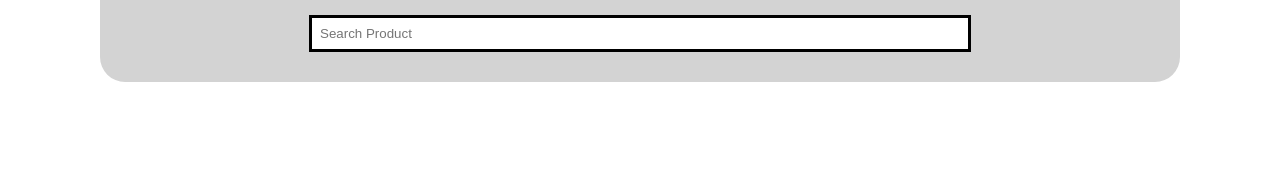
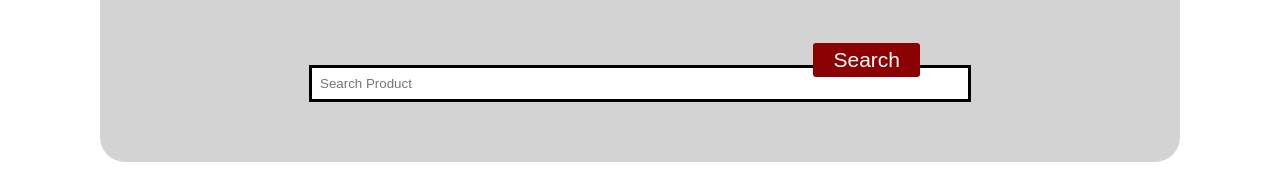
Before and after one commit to mitchahan/SCU-Marketplace-App, a React (Create React App) app: page / in a window 1280 px wide. Shown: the part 219-401 px from the top of the page. Built offline with nearby package versions, Linux system fonts and the light colour scheme.

Commit message:
made a search button
made a search button

```diff
--- a/src/components/HomePage/SearchBar.js
+++ b/src/components/HomePage/SearchBar.js
@@ -1,5 +1,5 @@
 /* @author Beau Burnight
- * @lastModifiedBy Beau Burnight
+ * @lastModifiedBy Griffin Langsdorf
  * Description: This the homepage. Expected functionality includes the nav bar, a search par for producs, and a button to create a new listing.
  */
 
@@ -10,13 +10,17 @@ const SearchBar = ({input:keyword,onChange:setKeyword}) => {
   const BarStyling = {width:"40rem", backround:"#F2F1F9", border:"solid", padding:".5rem", float:"left"};
   return(
     //search bar
+    <div className = "base-container">
       <input style={BarStyling}
       key="random1"
       value= {keyword}
       placeholder={"Search Product"}
       //onChange={(e) => setKeyword(e.target.value)}
       />
-
+      <div className = "searchButton">
+        <button type = "button" className="btn" float="right">Search</button>
+      </div>
+    </div>
   )
 }
 
--- a/src/components/HomePage/style.scss
+++ b/src/components/HomePage/style.scss
@@ -11,4 +11,9 @@
     top: 120px;
     right:10px;
   }
+  .searchButton {
+    position: absolute;
+    top: 262px;
+    right: 360px;
+  }
 }
```
Lines whose indentation alone changed are shown as unchanged.
